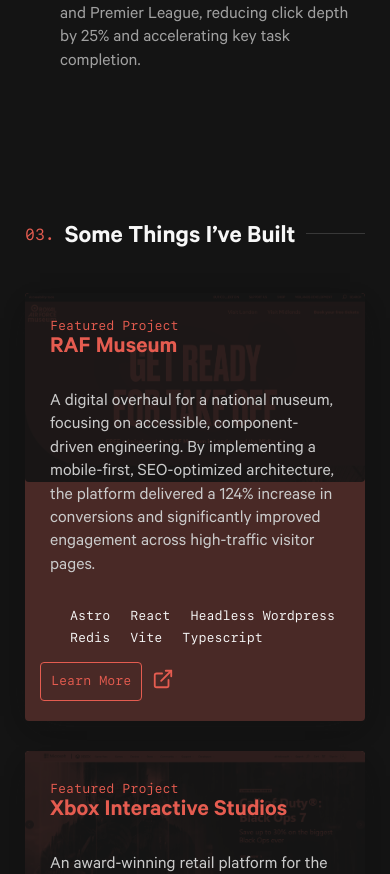
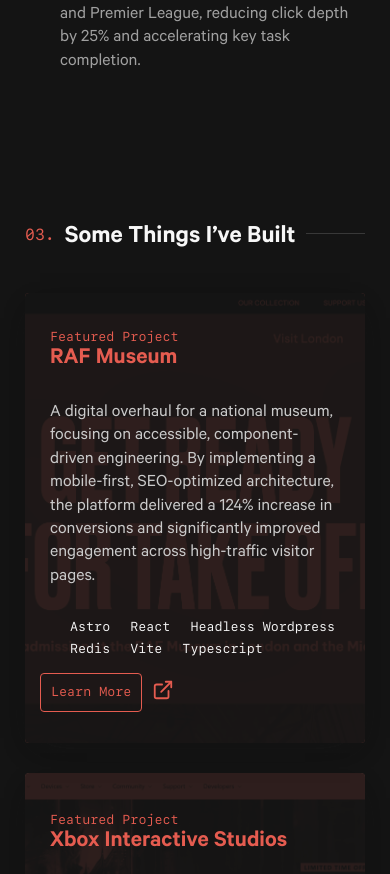
Before and after one commit to calvingomes/cal-portfolio, a Next.js app: page / in a window 390 px wide. Shown: the part 2713-3587 px from the top of the page. Built offline with nearby package versions, Linux system fonts and the light colour scheme.

Commit message:
fix featured section mobile view background bug

```diff
--- a/src/components/Featured/Featured.module.css
+++ b/src/components/Featured/Featured.module.css
@@ -327,19 +327,16 @@
 
 .img {
   display: block;
-  width: 100%;
-  height: auto;
   border-radius: var(--border-radius);
   mix-blend-mode: multiply;
-  filter: grayscale(100%) contrast(1) brightness(90%);
   object-fit: cover;
+  filter: grayscale(100%) contrast(1) brightness(50%);
 }
 
-@media (max-width: 768px) {
+@media (min-width: 769px) {
   .img {
     width: 100%;
     height: auto;
-    object-fit: cover;
-    filter: grayscale(100%) contrast(1) brightness(50%);
+    filter: grayscale(100%) contrast(1) brightness(90%);
   }
 }
```
